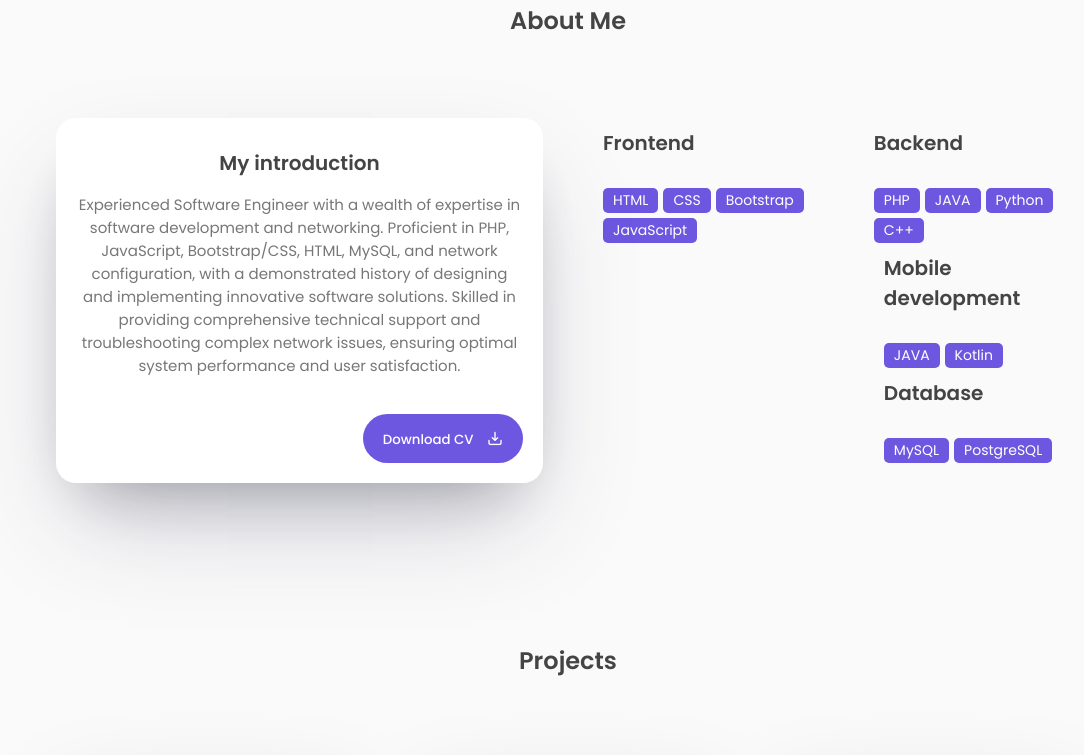
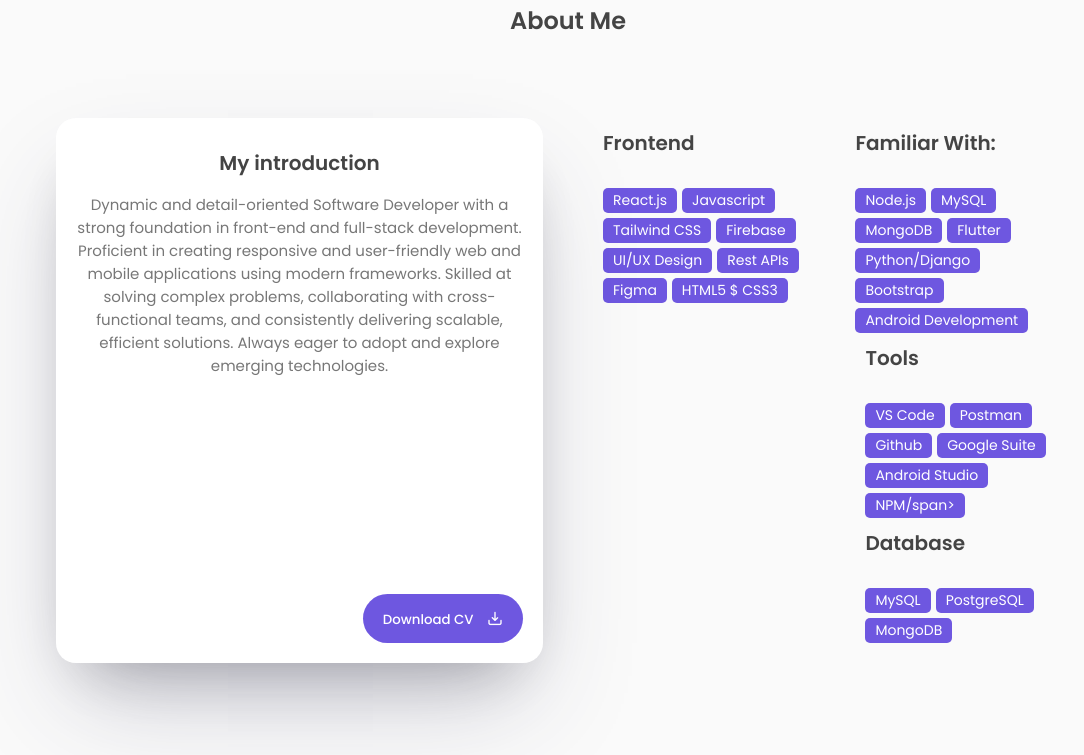
Before and after one commit to Freelancer808/ephantusportfolio, a plain HTML site: page index.html in a window 1280 px wide. Shown: the part 877-1632 px from the top of the page, without its empty margins (72-1156 px from the left). Drawn offline with nearby package versions, Linux system fonts and the light colour scheme.

Commit message:
Update index.html

```diff
--- a/index.html
+++ b/index.html
@@ -59,8 +59,7 @@
                     </div>
                     <div class="featured-text-info">
                         <p>
-                            Experienced Software Engineer adept in software development and networking. Proficient in PHP, JavaScript, Bootstrap/CSS, JAVA, Python HTML, MySQL
-                             and network configuration, with a track record in system design, maintenance and technical support.
+                            Dynamic and detail-oriented Software Developer with a strong foundation in front-end and full-stack development. Proficient in creating responsive and user-friendly web and mobile applications using modern frameworks. Skilled at solving complex problems, collaborating with cross-functional teams, and consistently delivering scalable, efficient solutions. Always eager to adopt and explore emerging technologies.
                         </p>
                     </div>
                     <div class="featured-text-btn">
@@ -104,11 +103,7 @@
                         <div class="about-info">
                             <h3>My introduction</h3>
                             <p>
-                                Experienced Software Engineer with a wealth of expertise in software development and networking.
-                                 Proficient in PHP, JavaScript, Bootstrap/CSS, HTML, MySQL, and network configuration,
-                                 with a demonstrated history of designing and implementing innovative software solutions.
-                                  Skilled in providing comprehensive technical support and troubleshooting complex network issues,
-                                 ensuring optimal system performance and user satisfaction.
+                                Dynamic and detail-oriented Software Developer with a strong foundation in front-end and full-stack development. Proficient in creating responsive and user-friendly web and mobile applications using modern frameworks. Skilled at solving complex problems, collaborating with cross-functional teams, and consistently delivering scalable, efficient solutions. Always eager to adopt and explore emerging technologies.
                             </p>
                             <div class="about-btn">
                                 <button class="btn" onclick="window.location.href='https://docs.google.com/document/d/1_1wZu_DB4H3EnGGe9TlAU-_6VjPZIN9Q/view'" >Download CV <i class="uil uil-import"></i></button>
@@ -121,29 +116,40 @@
                                 <h3>Frontend</h3>
                             </div>
                             <div class="skills-list">
-                                <span>HTML</span>
-                                <span>CSS</span>
-                                <span>Bootstrap</span>
-                                <span>JavaScript</span>
+                                <span>React.js</span>
+                                <span>Javascript</span>
+                                <span>Tailwind CSS</span>
+                                <span>Firebase</span>
+                                <span>UI/UX Design</span>
+                                <span>Rest APIs</span>
+                                <span>Figma</span>
+                                <span>HTML5 $ CSS3</span>
                             </div>
                         </div>
                         <div class="skills-box">
                             <div class="skills-header">
-                                <h3>Backend</h3>
+                                <h3>Familiar With:</h3>
                             </div>
                             <div class="skills-list">
-                                <span>PHP</span>
-                                <span>JAVA</span>
-                                <span>Python</span>
-                                <span>C++</span>
+                                <span>Node.js</span>
+                                <span>MySQL</span>
+                                <span>MongoDB</span>
+                                <span>Flutter</span>
+                                <span>Python/Django</span>
+                                <span>Bootstrap</span>
+                                <span>Android Development</span>
                             </div>
                             <div class="skills-box">
                                 <div class="skills-header">
-                                    <h3>Mobile development</h3>
+                                    <h3>Tools</h3>
                                 </div>
                                 <div class="skills-list">
-                                    <span>JAVA</span>
-                                    <span>Kotlin</span>
+                                    <span>VS Code</span>
+                                    <span>Postman</span>
+                                    <span>Github</span>
+                                    <span>Google Suite</span>
+                                    <span>Android Studio</span>
+                                    <span>NPM/span>
                                 </div>
                         </div>
                         <div class="skills-box">
@@ -153,6 +159,7 @@
                             <div class="skills-list">
                                 <span>MySQL</span>
                                 <span>PostgreSQL</span>
+                                <span>MongoDB</span>
                             </div>
                         </div>
                     </div>
@@ -191,7 +198,7 @@
                     <div class="col">
                         <div class="contact-info">
                             <h2>Find Me <i class="uil uil-corner-right-down"></i></h2>
-                            <p><i class="uil uil-envelope"></i> Email: ephantusgatuu@gmail.com</p>
+                            <p><i class="uil uil-envelope"></i> Email: gtuuephantus@gmail.com</p>
                             <p><i class="uil uil-phone"></i> +254 7465 90260</p>
                         </div>
                     </div>
```
